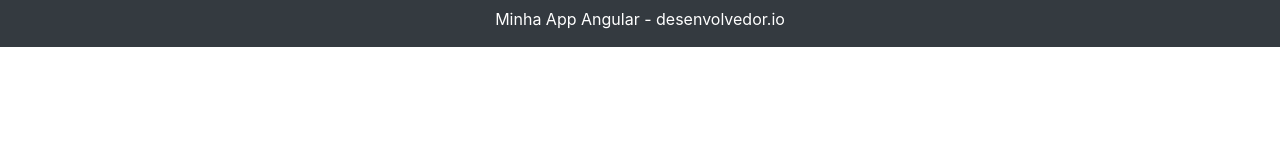
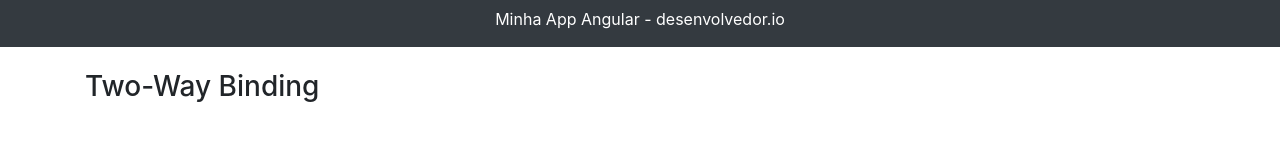
Before and after one commit to luiscastrodev/MeuProjetoAngular, an Angular app: page /feature-data-binding in a window 1280 px wide. Shown: the part 753-894 px from the top of the page. Built offline with nearby package versions, Linux system fonts and the light colour scheme.

Commit message:
Two-Way Binding

```diff
--- a/src/app/app.module.ts
+++ b/src/app/app.module.ts
@@ -9,7 +9,8 @@ import { SobreComponent } from './institucional/sobre/sobre.component';
 import { ContatoComponent } from './institucional/contato/contato.component';
 import { RouterModule } from '@angular/router';
 import { rootRouterConfig } from './app.routes';
-import { APP_BASE_HREF } from '@angular/common';
+import { APP_BASE_HREF, CommonModule } from '@angular/common';
+import {FormsModule} from "@angular/forms";
 
 @NgModule({
   declarations: [
@@ -21,7 +22,9 @@ import { APP_BASE_HREF } from '@angular/common';
     ContatoComponent,
   ],
   imports: [
+    CommonModule,
     BrowserModule,
+    FormsModule,
     [RouterModule.forRoot(rootRouterConfig, { useHash: false })]
   ],
   providers: [{
--- a/src/app/demos/data-bing/data-bing.component.html
+++ b/src/app/demos/data-bing/data-bing.component.html
@@ -20,4 +20,32 @@
      <br>
      <br>
      <button (click)='adicionarCliqueMenos()' class="btn btn-warning" >Clique-me -- </button>
+
+     <br>
+     <br>
+     <h3>Two-Way Binding</h3>
+
+  <!--x  <input type="text" (Keyup)='Keyup($event)' placeholder="Digite seu nome">
+    <br>
+    <br>
+
+    <label>Seu nome é {{ nome }}</label>
+
+
+    <input type="text"  [ngModel]="nome" (ngModelChange)='nome = $event' placeholder="Digite seu nome">
+    <br>
+    <br>
+
+    <label>Seu nome é {{ nome }}</label>
+    <br>
+    <br>
+
+    <p>certooo</p>
+    <input id="1teste" name="teste" type="text"  [(ngModel)]="nome"  placeholder="Digite seu nome">
+    <br>
+    <br>
+
+    <label>Seu nome é {{ nome }}</label>-->
+
+
 </div>
--- a/src/app/demos/data-bing/data-bing.component.ts
+++ b/src/app/demos/data-bing/data-bing.component.ts
@@ -15,11 +15,17 @@ export class DataBingComponent implements OnInit {
   public contadorClique: number = 0;
   public minhaImagem: String = "https://angular.io/assets/images/logos/angular/logo-nav@2x.png";
 
- adicionarCliqueMais(){
+  adicionarCliqueMais() {
     this.contadorClique++;
   }
 
- adicionarCliqueMenos(){
+  adicionarCliqueMenos() {
     this.contadorClique--;
   }
+
+  public nome :String = "";
+
+  Keyup() {
+    //sthis.nome = event.target.value;
   }
+}
```
Lines whose indentation alone changed are shown as unchanged.
